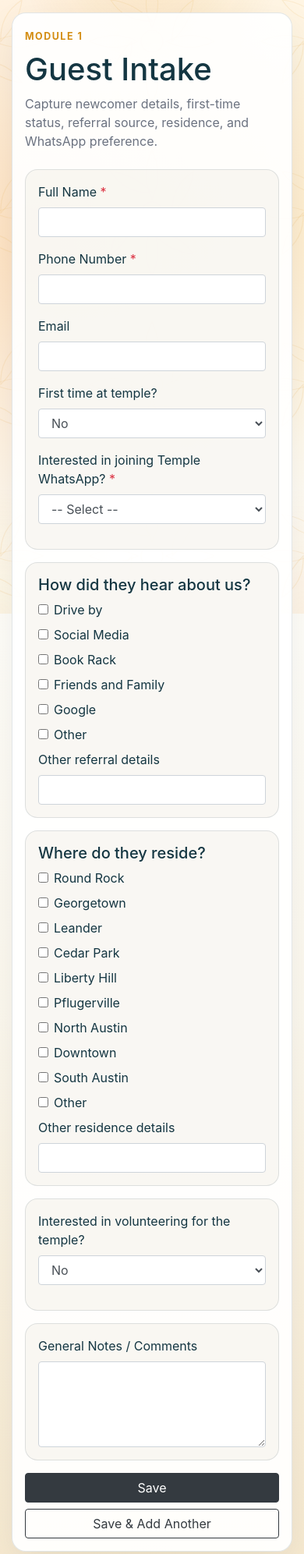
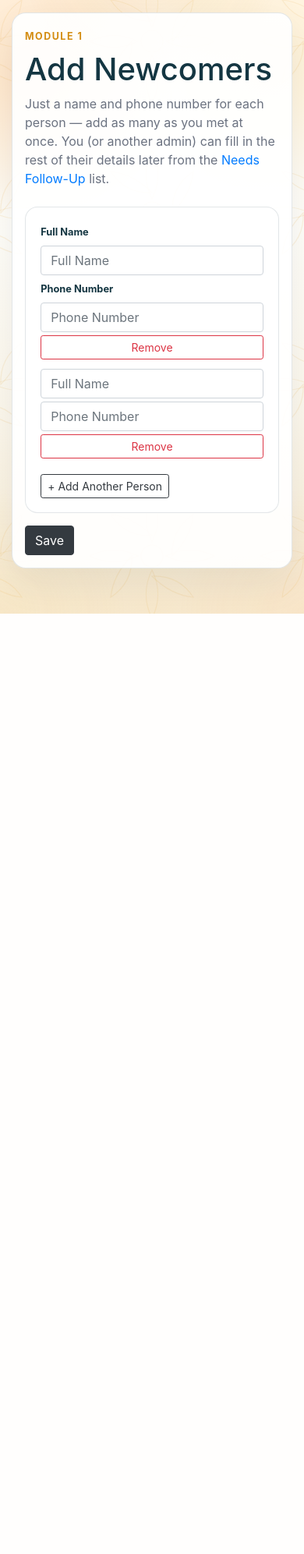
Before and after one commit to Ayushmaan-Dubey/IskonCRM, a Flask app: page /newcomers/new in a window 390 px wide. Shown: the part 57-2050 px from the top of the page at 78% size. After the commit the page ends 844 px from the top, so only its background shows below. Run offline with Flask 3, Linux system fonts and the light colour scheme; the visitor is signed in with stand-in values (Sample User, id 1); some libraries are stand-ins or nearby versions.

Commit message:
Add Quick Add for newcomers, with deferred profile completion
Devotees found entering a newcomer's full details (referral, residence,
WhatsApp, volunteering, etc.) too tedious in the moment, especially
since ~70% of the time they're meeting several people in one
conversation. Add Newcomer is now a fast multi-row Name + Phone form
(add as many rows as needed, one submit), with everything else
deferred to a "Needs Follow-Up" queue that any admin can complete
later from the People workflow. A nav badge tracks the pending count,
mirroring the existing Newcomer Requests badge pattern.

This is a self-contained change (guest_intake() route, two new
templates, one nav badge) — revert this single commit to fully return
to the old all-at-once form if it doesn't work out.

Co-Authored-By: Claude Sonnet 5 <noreply@anthropic.com>

```diff
--- a/website/templates/base.HTML
+++ b/website/templates/base.HTML
@@ -186,6 +186,14 @@
             {% if current_user.is_authenticated %}
               <li class="nav-item"><a class="nav-link" href="{{ url_for('views.home') }}">Dashboard</a></li>
               <li class="nav-item"><a class="nav-link" href="{{ url_for('views.guest_intake') }}">Add Newcomer</a></li>
+              {% if current_user.is_admin %}
+                <li class="nav-item">
+                  <a class="nav-link" href="{{ url_for('views.needs_followup') }}">
+                    Needs Follow-Up
+                    {% if needs_followup_count %}<span class="badge badge-warning ml-1">{{ needs_followup_count }}</span>{% endif %}
+                  </a>
+                </li>
+              {% endif %}
               <li class="nav-item"><a class="nav-link" href="{{ url_for('views.sponsorship') }}">Add Sponsor</a></li>
               <li class="nav-item"><a class="nav-link" href="{{ url_for('views.my_data') }}">My Data</a></li>
               <li class="nav-item"><a class="nav-link" href="{{ url_for('views.donate') }}">Donation Form</a></li>
--- a/website/templates/guest-intake.html
+++ b/website/templates/guest-intake.html
@@ -1,11 +1,11 @@
 {% extends 'base.HTML' %}
 
-{% block title %}Guest Intake{% endblock %}
+{% block title %}Add Newcomers{% endblock %}
 
 {% block content %}
 <span class="section-kicker">Module 1</span>
-<h1 class="mt-2">Guest Intake</h1>
-<p class="muted">Capture newcomer details, first-time status, referral source, residence, and WhatsApp preference.</p>
+<h1 class="mt-2">Add Newcomers</h1>
+<p class="muted">Just a name and phone number for each person — add as many as you met at once. You (or another admin) can fill in the rest of their details later from the <a href="{{ url_for('views.needs_followup') }}">Needs Follow-Up</a> list.</p>
 
 {% if errors %}
   <div class="alert alert-danger">
@@ -18,119 +18,71 @@
 {% endif %}
 
 <form method="post" class="mt-4" data-prevent-double-submit>
-  <div class="form-section">
-    <div class="form-row">
-      <div class="form-group col-md-4">
-        <label>Full Name <span class="text-danger">*</span></label>
-        <input type="text" name="full_name" class="form-control" value="{{ form.full_name if form else '' }}" required>
-      </div>
-      <div class="form-group col-md-4">
-        <label>Phone Number <span class="text-danger">*</span></label>
-        <input type="text" name="phone_number" class="form-control" value="{{ form.phone_number if form else '' }}" required>
-      </div>
-      <div class="form-group col-md-4">
-        <label>Email</label>
-        <input type="email" name="email" class="form-control" value="{{ form.email if form else '' }}">
-      </div>
-    </div>
-    <div class="form-row">
-      <div class="form-group col-md-6">
-        <label>First time at temple?</label>
-        <select name="first_time_at_temple" class="form-control">
-          <option value="yes" {% if form and form.get('first_time_at_temple') == 'yes' %}selected{% endif %}>Yes</option>
-          <option value="no" {% if not form or form.get('first_time_at_temple') == 'no' %}selected{% endif %}>No</option>
-        </select>
-      </div>
-      <div class="form-group col-md-6">
-        <label>Interested in joining Temple WhatsApp? <span class="text-danger">*</span></label>
-        <select name="whatsapp_status" class="form-control" required>
-          <option value="">-- Select --</option>
-          {% for option in whatsapp_options %}
-            <option value="{{ option }}" {% if form and form.get('whatsapp_status') == option %}selected{% endif %}>{{ option }}</option>
-          {% endfor %}
-        </select>
-      </div>
-    </div>
-  </div>
-
-  <div class="form-section">
-    <h5>How did they hear about us?</h5>
-    <div class="form-row">
-      {% set selected_referrals = form.getlist('referral_sources') if form else [] %}
-      {% for option in referral_options %}
-        <div class="form-group col-md-4 mb-2">
-          <div class="form-check">
-            <input class="form-check-input" type="checkbox" name="referral_sources" value="{{ option }}" id="referral_{{ loop.index }}" {% if option in selected_referrals %}checked{% endif %}>
-            <label class="form-check-label" for="referral_{{ loop.index }}">{{ option }}</label>
+  <div class="table-card mb-3">
+    <div id="quickAddRows">
+      {% set names = form.getlist('full_name') if form else ['', ''] %}
+      {% set phones = form.getlist('phone_number') if form else ['', ''] %}
+      {% for i in range(names|length if form else 2) %}
+        <div class="form-row quick-add-row align-items-end mb-2">
+          <div class="form-group col-md-5 mb-1">
+            {% if loop.first %}<label class="small font-weight-bold">Full Name</label>{% endif %}
+            <input type="text" name="full_name" class="form-control" placeholder="Full Name" value="{{ names[i] if form else '' }}">
+          </div>
+          <div class="form-group col-md-5 mb-1">
+            {% if loop.first %}<label class="small font-weight-bold">Phone Number</label>{% endif %}
+            <input type="text" name="phone_number" class="form-control" placeholder="Phone Number" value="{{ phones[i] if form else '' }}">
+          </div>
+          <div class="form-group col-md-2 mb-1">
+            <button type="button" class="btn btn-outline-danger btn-sm btn-block remove-row" {% if loop.length <= 1 %}style="visibility:hidden;"{% endif %}>Remove</button>
           </div>
         </div>
       {% endfor %}
     </div>
-    <div class="form-group mb-0">
-      <label>Other referral details</label>
-      <input type="text" name="referral_other" class="form-control" value="{{ form.referral_other if form else '' }}">
+    <button type="button" id="addRowBtn" class="btn btn-outline-dark btn-sm mt-2">+ Add Another Person</button>
+  </div>
+
+  <button type="submit" class="btn btn-dark">Save</button>
+</form>
+
+<template id="rowTemplate">
+  <div class="form-row quick-add-row align-items-end mb-2">
+    <div class="form-group col-md-5 mb-1">
+      <input type="text" name="full_name" class="form-control" placeholder="Full Name">
+    </div>
+    <div class="form-group col-md-5 mb-1">
+      <input type="text" name="phone_number" class="form-control" placeholder="Phone Number">
+    </div>
+    <div class="form-group col-md-2 mb-1">
+      <button type="button" class="btn btn-outline-danger btn-sm btn-block remove-row">Remove</button>
     </div>
   </div>
-
-  <div class="form-section">
-    <h5>Where do they reside?</h5>
-    <div class="form-row">
-      {% set selected_areas = form.getlist('residence_areas') if form else [] %}
-      {% for option in area_options %}
-        <div class="form-group col-md-4 mb-2">
-          <div class="form-check">
-            <input class="form-check-input" type="checkbox" name="residence_areas" value="{{ option }}" id="area_{{ loop.index }}" {% if option in selected_areas %}checked{% endif %}>
-            <label class="form-check-label" for="area_{{ loop.index }}">{{ option }}</label>
-          </div>
-        </div>
-      {% endfor %}
-    </div>
-    <div class="form-group mb-0">
-      <label>Other residence details</label>
-      <input type="text" name="residence_other" class="form-control" value="{{ form.residence_other if form else '' }}">
-    </div>
-  </div>
-
-  <div class="form-section">
-    <div class="form-row">
-      <div class="form-group col-md-6">
-        <label>Interested in volunteering for the temple?</label>
-        <select name="interested_in_volunteering" id="volunteerSelect" class="form-control">
-          <option value="no" {% if not form or form.get('interested_in_volunteering') != 'yes' %}selected{% endif %}>No</option>
-          <option value="yes" {% if form and form.get('interested_in_volunteering') == 'yes' %}selected{% endif %}>Yes</option>
-        </select>
-      </div>
-    </div>
-    <div class="form-row" id="janmashtamiRow" style="display:none;">
-      <div class="form-group col-md-10 mb-0">
-        <div class="form-check">
-          <input class="form-check-input" type="checkbox" name="janmashtami_setup_help" id="janmashtamiCheck" value="yes" {% if form and form.get('janmashtami_setup_help') == 'yes' %}checked{% endif %}>
-          <label class="form-check-label" for="janmashtamiCheck">Would you be willing to help with setup for the upcoming Janmashtami celebration?</label>
-        </div>
-      </div>
-    </div>
-  </div>
-
-  <div class="form-section">
-    <div class="form-group mb-0">
-      <label>General Notes / Comments</label>
-      <textarea name="notes" class="form-control" rows="4">{{ form.notes if form else '' }}</textarea>
-    </div>
-  </div>
-
-  <div class="d-flex flex-column flex-md-row">
-    <button type="submit" name="submit_action" value="save" class="btn btn-dark mr-md-2 mb-2 mb-md-0">Save</button>
-    <button type="submit" name="submit_action" value="save_add_another" class="btn btn-outline-dark">Save &amp; Add Another</button>
-  </div>
-</form>
+</template>
 
 <script>
 (function () {
-  var sel = document.getElementById('volunteerSelect');
-  var row = document.getElementById('janmashtamiRow');
-  function sync() { row.style.display = sel.value === 'yes' ? '' : 'none'; }
-  sel.addEventListener('change', sync);
-  sync();
+  var rows = document.getElementById('quickAddRows');
+  var template = document.getElementById('rowTemplate');
+  var addBtn = document.getElementById('addRowBtn');
+
+  function updateRemoveVisibility() {
+    var removeButtons = rows.querySelectorAll('.remove-row');
+    removeButtons.forEach(function (btn) {
+      btn.style.visibility = removeButtons.length > 1 ? 'visible' : 'hidden';
+    });
+  }
+
+  addBtn.addEventListener('click', function () {
+    var clone = template.content.cloneNode(true);
+    rows.appendChild(clone);
+    updateRemoveVisibility();
+  });
+
+  rows.addEventListener('click', function (e) {
+    if (e.target.classList.contains('remove-row')) {
+      e.target.closest('.quick-add-row').remove();
+      updateRemoveVisibility();
+    }
+  });
 })();
 </script>
 {% endblock %}
--- a/website/views.py
+++ b/website/views.py
@@ -121,24 +121,6 @@ def _create_guest_intake_record(full_name, phone_number, email, notes, first_tim
     return record
 
 
-def _duplicate_guest_record(full_name, phone_number, email, first_time_value, whatsapp_status,
-                             referral_sources, referral_other, residence_areas, residence_other, notes):
-    return GuestIntake.query.filter(
-        GuestIntake.created_by_user_id == current_user.id,
-        GuestIntake.created_at >= _recent_cutoff(),
-        GuestIntake.full_name == full_name,
-        GuestIntake.phone_number == (phone_number or None),
-        GuestIntake.email == (email or None),
-        GuestIntake.first_time_at_temple == (first_time_value == 'yes'),
-        GuestIntake.whatsapp_status == whatsapp_status,
-        GuestIntake.referral_sources == (', '.join(referral_sources) if referral_sources else None),
-        GuestIntake.referral_other == (referral_other or None),
-        GuestIntake.residence_areas == (', '.join(residence_areas) if residence_areas else None),
-        GuestIntake.residence_other == (residence_other or None),
-        GuestIntake.notes == (notes or None),
-    ).first()
-
-
 # ─────────────────────────────────────────────────────────────
 # Dashboard
 # ─────────────────────────────────────────────────────────────
@@ -176,15 +158,82 @@ def home():
 # Newcomer Intake
 # ─────────────────────────────────────────────────────────────
 
+def _duplicate_quick_add(full_name, phone_number, created_by_user_id):
+    return GuestIntake.query.filter(
+        GuestIntake.created_by_user_id == created_by_user_id,
+        GuestIntake.created_at >= _recent_cutoff(),
+        GuestIntake.full_name == full_name,
+        GuestIntake.phone_number == (phone_number or None),
+    ).first()
+
+
 @views.route('/newcomers/new', methods=['GET', 'POST'])
 @login_required
 def guest_intake():
     if request.method == 'POST':
         form = request.form
-        full_name = form.get('full_name', '').strip()
-        phone_number = format_phone(form.get('phone_number', '').strip())
-        email = form.get('email', '').strip()
-        notes = form.get('notes', '').strip()
+        names = form.getlist('full_name')
+        phones = form.getlist('phone_number')
+
+        errors = []
+        rows = []
+        for i, raw_name in enumerate(names):
+            full_name = raw_name.strip()
+            phone_number = format_phone((phones[i] if i < len(phones) else '').strip())
+            if not full_name and not phone_number:
+                continue
+            if not full_name:
+                errors.append(f'Row {i + 1}: full name is required.')
+                continue
+            if not phone_number:
+                errors.append(f'Row {i + 1} ({full_name}): phone number is required.')
+                continue
+            rows.append((full_name, phone_number))
+
+        if not rows and not errors:
+            errors.append('Add at least one person before saving.')
+
+        if errors:
+            return render_template('guest-intake.html', errors=errors, form=form)
+
+        added = 0
+        skipped = 0
+        for full_name, phone_number in rows:
+            if _duplicate_quick_add(full_name, phone_number, current_user.id):
+                skipped += 1
+                continue
+            _create_guest_intake_record(
+                full_name, phone_number, None, None, False,
+                None, [], None, [], None,
+                False, False, current_user.id,
+            )
+            added += 1
+
+        message = f'Added {added} newcomer{"s" if added != 1 else ""}.'
+        if skipped:
+            message += f' Skipped {skipped} already saved in the last {int(DUPLICATE_WINDOW.total_seconds() // 60)} minutes.'
+        flash(message, 'success')
+        return redirect(url_for('views.my_data'))
+
+    return render_template('guest-intake.html')
+
+
+@views.route('/newcomers/needs-followup')
+@login_required
+def needs_followup():
+    records = GuestIntake.query.filter(
+        GuestIntake.whatsapp_status.is_(None)
+    ).order_by(GuestIntake.created_at.asc()).all()
+    return render_template('needs-followup.html', records=records)
+
+
+@views.route('/newcomers/<int:record_id>/complete', methods=['GET', 'POST'])
+@login_required
+def complete_guest_intake(record_id):
+    record = GuestIntake.query.get_or_404(record_id)
+
+    if request.method == 'POST':
+        form = request.form
         first_time_value = form.get('first_time_at_temple', 'no')
         whatsapp_status = form.get('whatsapp_status', '').strip()
         referral_sources = form.getlist('referral_sources')
@@ -193,48 +242,38 @@ def guest_intake():
         residence_other = form.get('residence_other', '').strip()
         interested_in_volunteering = form.get('interested_in_volunteering') == 'yes'
         janmashtami_setup_help = interested_in_volunteering and form.get('janmashtami_setup_help') == 'yes'
+        email = form.get('email', '').strip()
+        notes = form.get('notes', '').strip()
 
-        errors = []
-        if not full_name:
-            errors.append('Full name is required.')
-        if not phone_number:
-            errors.append('Phone number is required.')
         if not whatsapp_status:
-            errors.append('Please select WhatsApp interest.')
-
-        if errors:
             return render_template(
-                'guest-intake.html', errors=errors, form=form,
-                referral_options=REFERRAL_OPTIONS, area_options=AREA_OPTIONS,
-                whatsapp_options=WHATSAPP_OPTIONS,
+                'complete-guest-intake.html', record=record, errors=['Please select WhatsApp interest.'],
+                referral_options=REFERRAL_OPTIONS, area_options=AREA_OPTIONS, whatsapp_options=WHATSAPP_OPTIONS,
             )
 
-        duplicate = _duplicate_guest_record(
-            full_name, phone_number, email, first_time_value, whatsapp_status,
-            referral_sources, referral_other, residence_areas, residence_other, notes,
-        )
-        if duplicate:
-            flash('This newcomer was already saved. No duplicate record was created.', 'info')
-            if form.get('submit_action') == 'save_add_another':
-                return redirect(url_for('views.guest_intake'))
-            return redirect(url_for('views.my_data'))
+        record.first_time_at_temple = (first_time_value == 'yes')
+        record.whatsapp_status = whatsapp_status
+        record.referral_sources = ', '.join(referral_sources) if referral_sources else None
+        record.referral_other = referral_other or None
+        record.residence_areas = ', '.join(residence_areas) if residence_areas else None
+        record.residence_other = residence_other or None
+        record.interested_in_volunteering = interested_in_volunteering
+        record.janmashtami_setup_help = janmashtami_setup_help
+        record.email = email or record.email
+        record.notes = notes or None
 
-        _create_guest_intake_record(
-            full_name, phone_number, email, notes, (first_time_value == 'yes'),
-            whatsapp_status, referral_sources, referral_other, residence_areas, residence_other,
-            interested_in_volunteering, janmashtami_setup_help, current_user.id,
-        )
+        if email and record.person_id:
+            person = Person.query.get(record.person_id)
+            if person and not person.email:
+                person.email = email
 
-        flash('Guest intake saved successfully.', 'success')
-        if form.get('submit_action') == 'save_add_another':
-            return redirect(url_for('views.guest_intake'))
-        return redirect(url_for('views.my_data'))
+        db.session.commit()
+        flash(f'Completed profile for {record.full_name}.', 'success')
+        return redirect(url_for('views.needs_followup'))
 
     return render_template(
-        'guest-intake.html',
-        referral_options=REFERRAL_OPTIONS,
-        area_options=AREA_OPTIONS,
-        whatsapp_options=WHATSAPP_OPTIONS,
+        'complete-guest-intake.html', record=record,
+        referral_options=REFERRAL_OPTIONS, area_options=AREA_OPTIONS, whatsapp_options=WHATSAPP_OPTIONS,
     )
 
 
```
Also changed, not shown: website/__init__.py (+6 -3 lines), website/templates/complete-guest-intake.html (added, +120 -0 lines), website/templates/needs-followup.html (added, +40 -0 lines).
